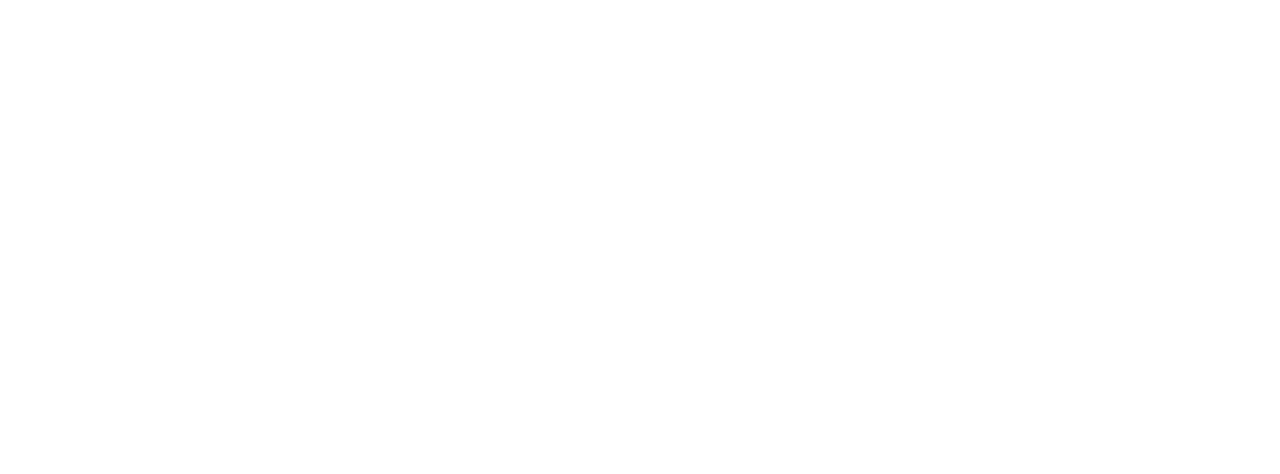
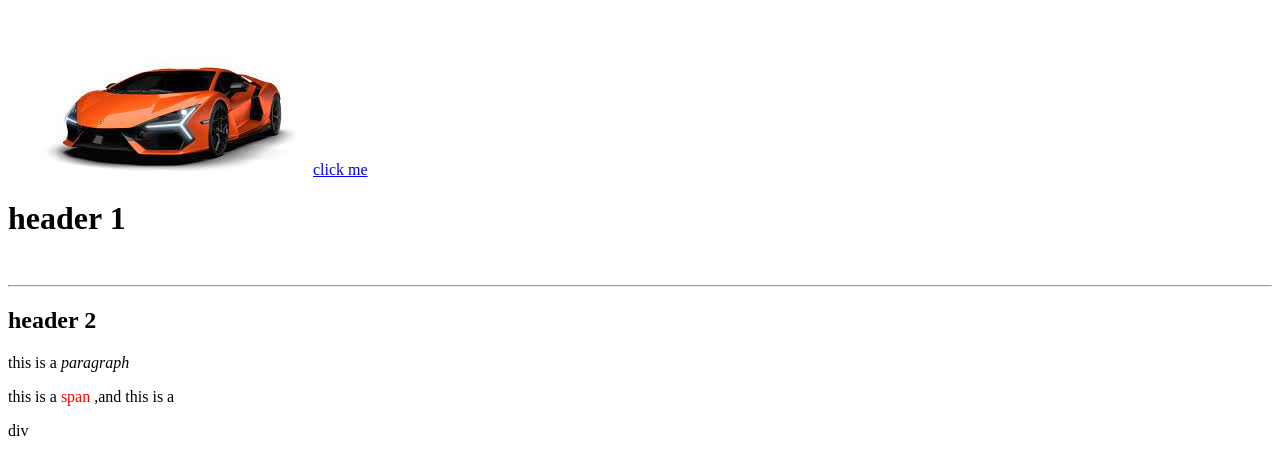
Before and after one commit to boushra-tarabishi/front-end, a plain HTML site: page l1.html in a window 1280 px wide. Drawn offline with Linux system fonts and the light colour scheme.

Commit message:
lesson 2

```diff
--- a/l1.html
+++ b/l1.html
@@ -9,7 +9,17 @@
 </head>
 
 <body>
+    <img src="./images/car.jpg" alt=my image ">
+    <a href=" ">click me</a>
 
+    <h1> header 1 </h1><br>
+    <hr>
+    <h2>header 2</h2>
+    <p>this is a <i>paragraph</i></p>
+    <p>this is a
+        <span style="color:red; ">span</span> ,and this is a
+        <div> div</div>
+    </p>
 </body>
 
 </html>
```
Also changed, not shown: images/car.jpg (added).
